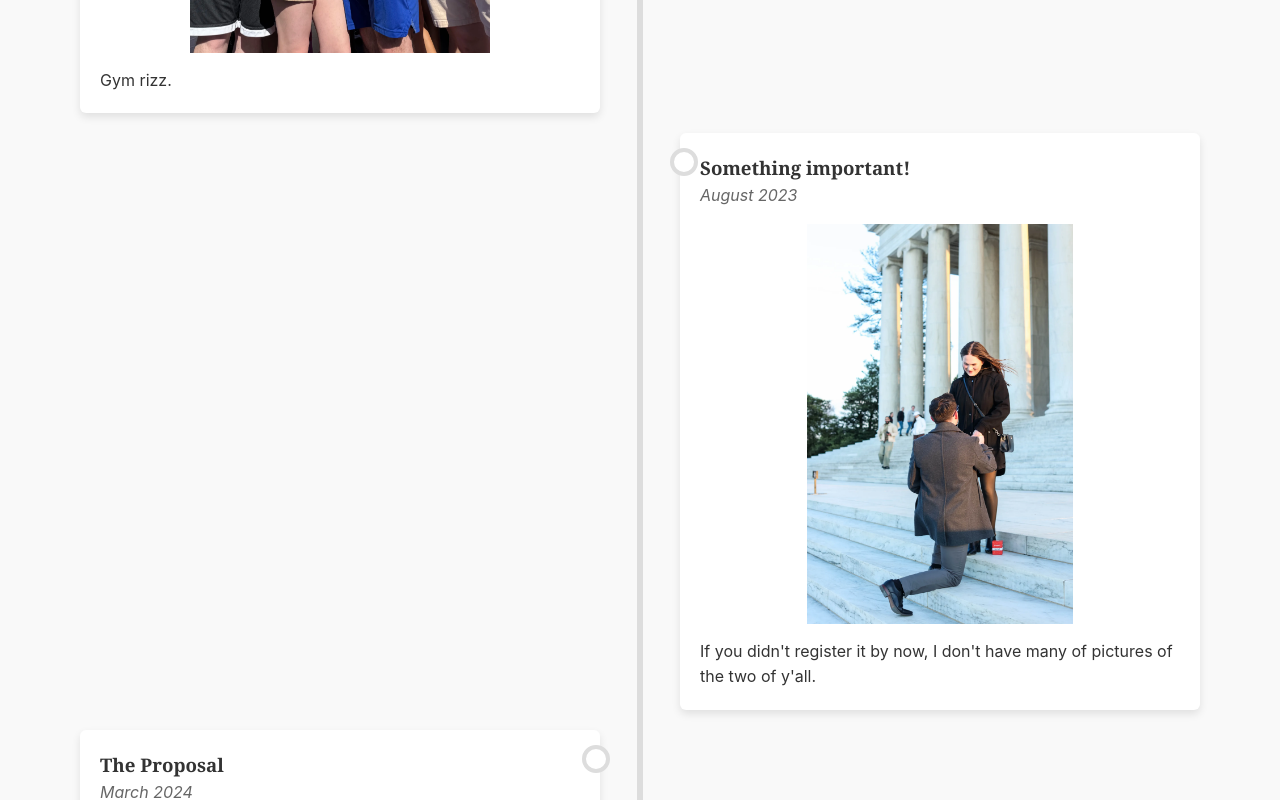
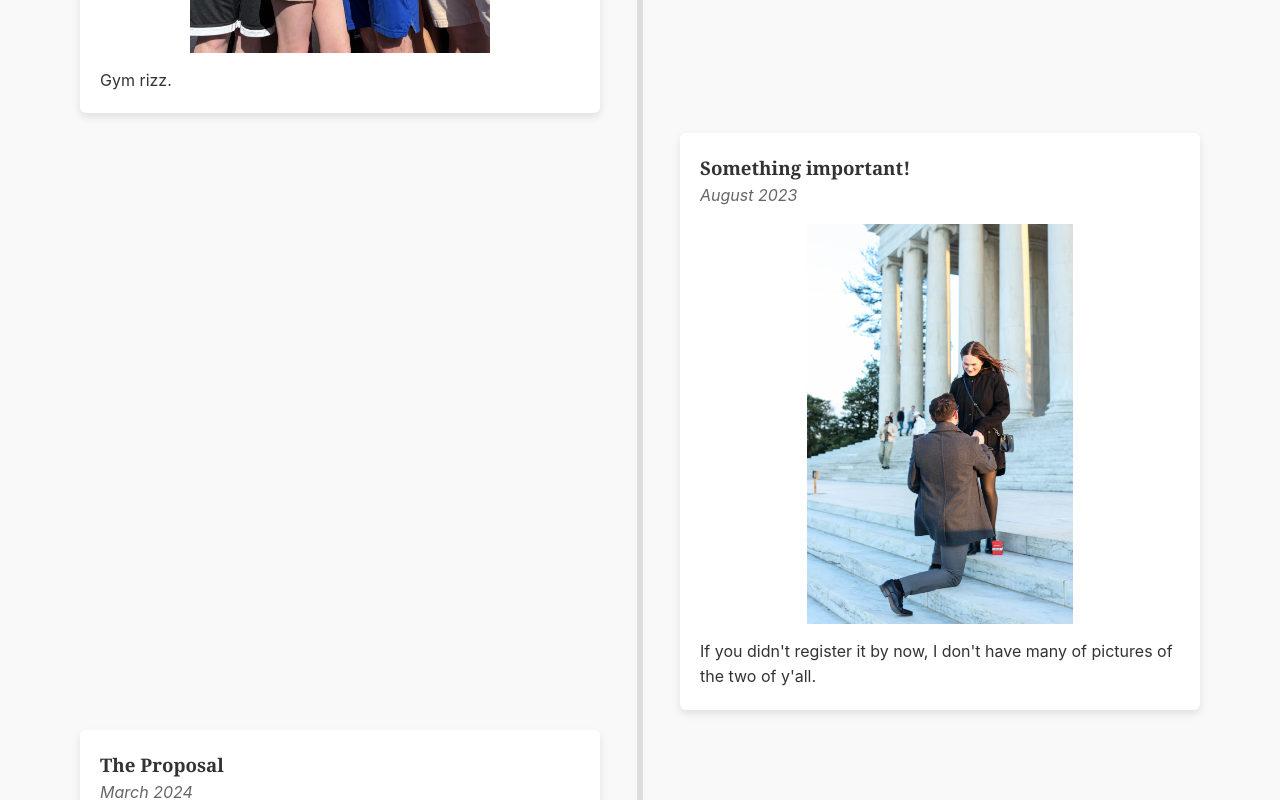
Before and after one commit to ProbeIke/weddingwebsite, a React (Create React App) app: page / in a window 1280 px wide. Shown: the part 1440-2240 px from the top of the page. Built offline with nearby package versions, Linux system fonts and the light colour scheme.

Commit message:
Removed circles from "our story" page

```diff
--- a/src/components/OurStory.css
+++ b/src/components/OurStory.css
@@ -114,23 +114,7 @@
   transform: scale(1.05);
 }
 
-/* Create arrows for timeline events */
-.timeline-content::after {
-  content: '';
-  position: absolute;
-  width: 20px;
-  height: 20px;
-  right: -10px;
-  background-color: white;
-  border: 4px solid #ddd;
-  top: 15px;
-  border-radius: 50%;
-  z-index: 1;
-}
-
-.timeline-event.right .timeline-content::after {
-  left: -10px;
-}
+/* Circles on timeline events removed as requested */
 
 @media screen and (max-width: 768px) {
   .timeline::after {
@@ -147,7 +131,5 @@
     left: 0;
   }
 
-  .timeline-content::after {
-    left: -10px;
-  }
+  /* Mobile circle positioning removed */
 }
```
